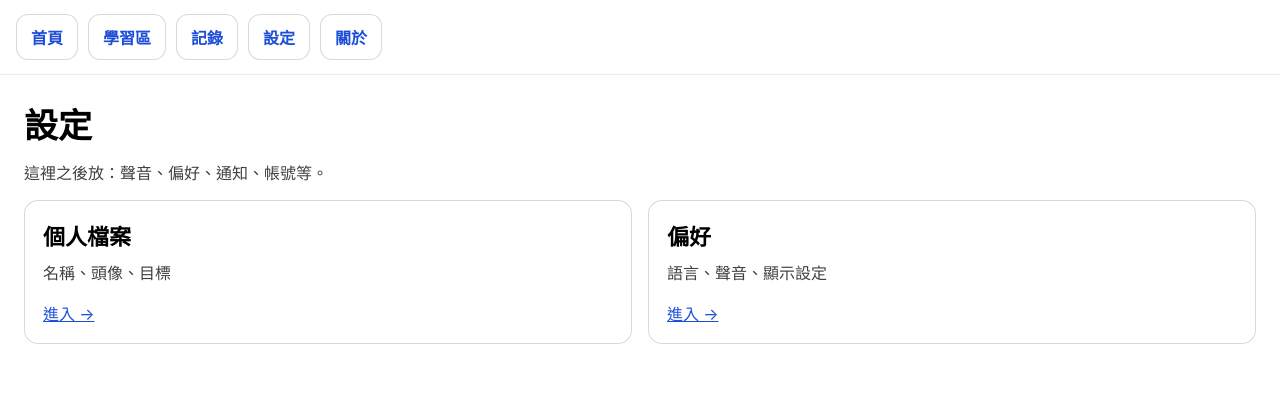
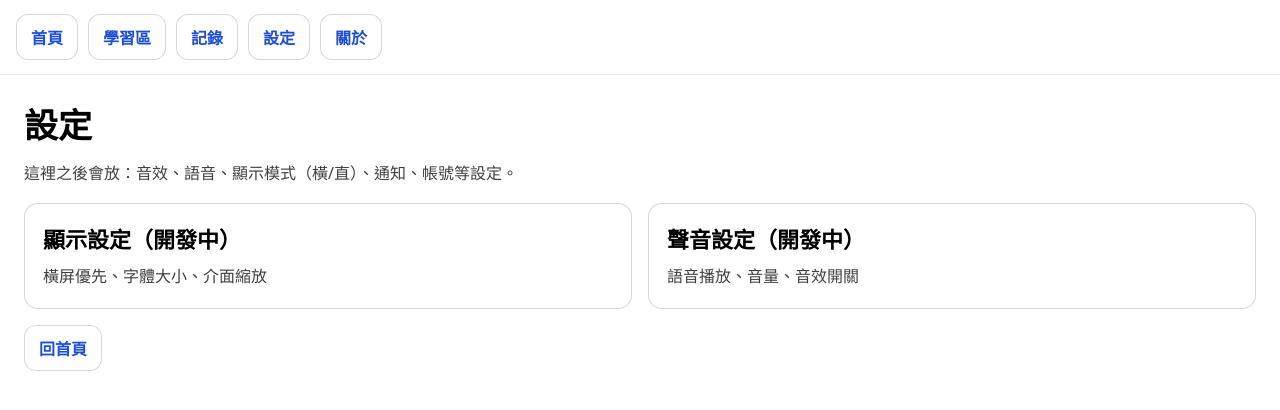
Before and after one commit to boos88978857-svg/ai-intelligent-learning-machine, a Next.js app: page /settings in a window 1280 px wide. Shown: the top 410 px of the page. Built offline with nearby package versions, Linux system fonts and the light colour scheme.

Commit message:
更新 page.tsx

```diff
--- a/app/settings/page.tsx
+++ b/app/settings/page.tsx
@@ -1,18 +1,29 @@
-// app/settings/page.tsx
-import { ui, CardLink } from "../ui";
+import Link from "next/link";
+import { ui } from "../ui";
 
 export default function SettingsPage() {
   return (
     <main>
       <h1 style={{ margin: "0 0 12px", fontSize: 34, fontWeight: 900 }}>設定</h1>
-      <p style={{ margin: "0 0 16px", opacity: 0.75 }}>
-        這裡之後放：聲音、偏好、通知、帳號等。
+      <p style={{ margin: "0 0 16px", opacity: 0.75, lineHeight: 1.7 }}>
+        這裡之後會放：音效、語音、顯示模式（橫/直）、通知、帳號等設定。
       </p>
 
       <div style={ui.grid2}>
-        <CardLink href="/settings/profile" title="個人檔案" desc="名稱、頭像、目標" />
-        <CardLink href="/settings/preferences" title="偏好" desc="語言、聲音、顯示設定" />
+        <div style={ui.card}>
+          <h2 style={ui.cardTitle}>顯示設定（開發中）</h2>
+          <p style={ui.cardDesc}>橫屏優先、字體大小、介面縮放</p>
+        </div>
+
+        <div style={ui.card}>
+          <h2 style={ui.cardTitle}>聲音設定（開發中）</h2>
+          <p style={ui.cardDesc}>語音播放、音量、音效開關</p>
+        </div>
       </div>
+
+      <p style={{ marginTop: 16 }}>
+        <Link href="/" style={ui.navBtn}>回首頁</Link>
+      </p>
     </main>
   );
 }
```
